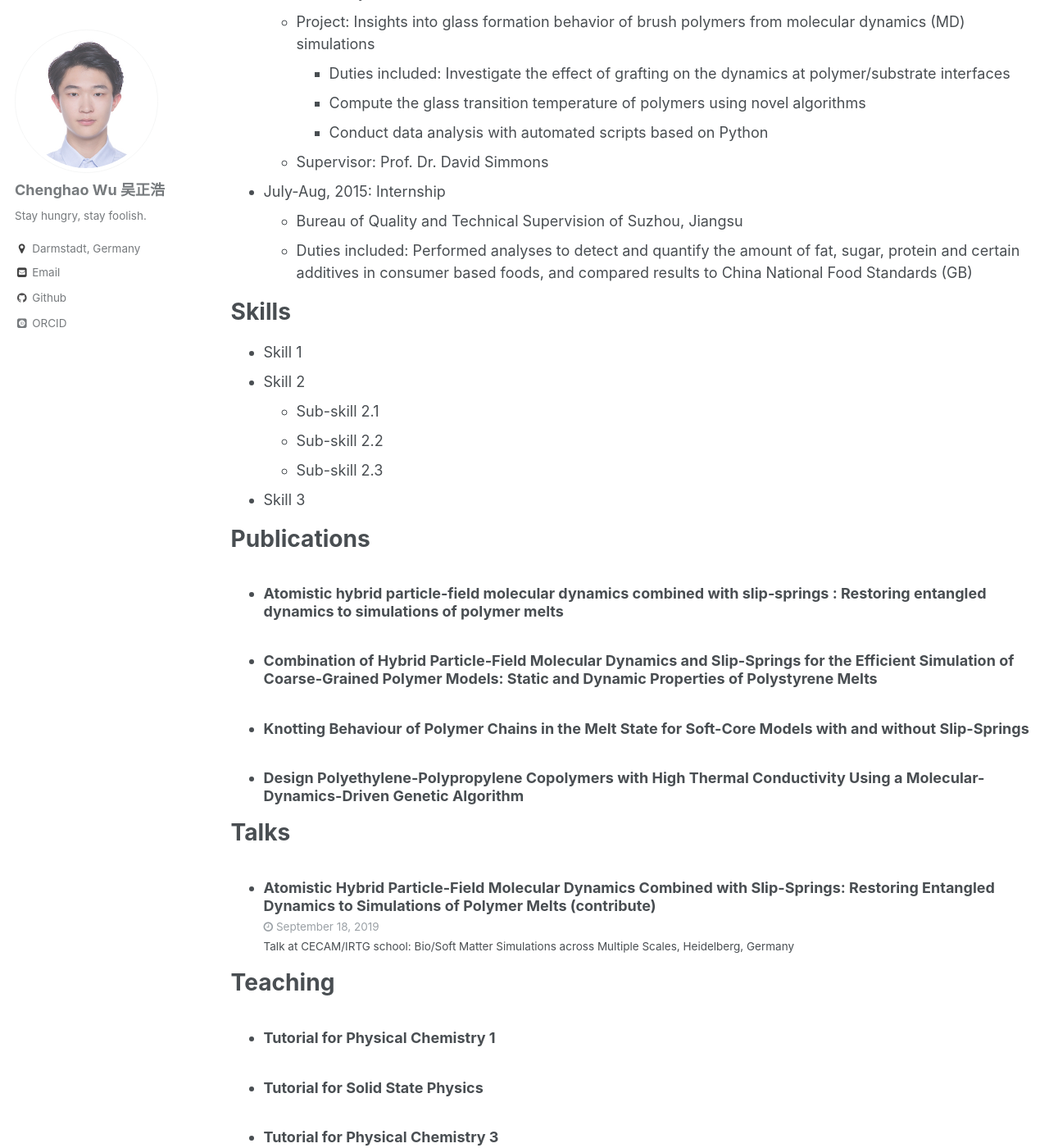
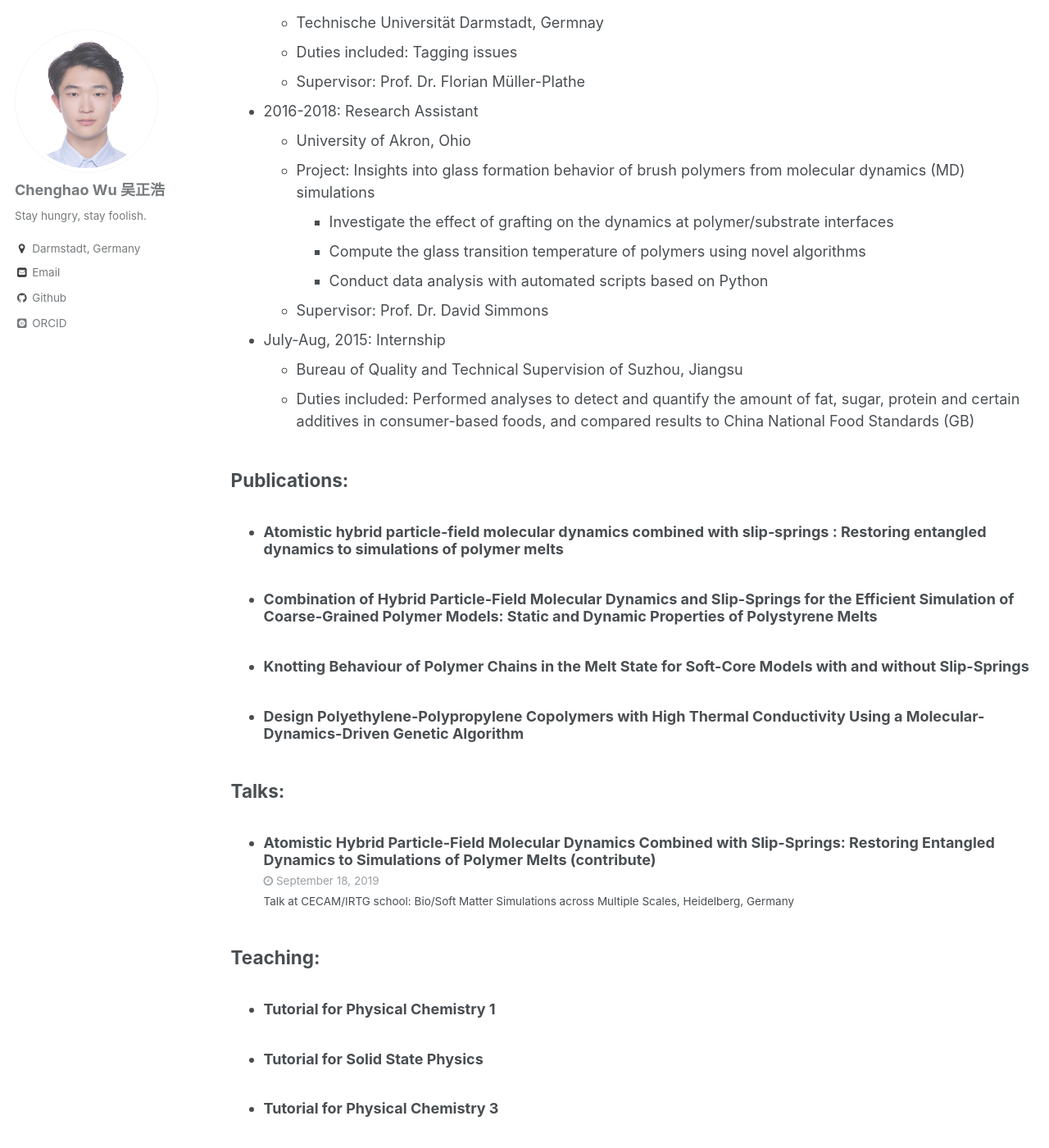
Before and after one commit to Chenghao-Wu/Chenghao-Wu.github.io, a Jekyll site: the page built from _pages/cv.md, in a window 1280 px wide and 1400 px high, scrolled down 584 px. Shown: the whole window at 82% size. Built offline with Jekyll 4.4.1, drawn with Linux system fonts in a browser that asks for light colours; some web fonts are replaced; some of the changed text lies outside the part shown.

Commit message:
update 16

```diff
--- a/_pages/cv.md
+++ b/_pages/cv.md
@@ -9,15 +9,22 @@ redirect_from:
 
 {% include base_path %}
 
-Education
+
+<div align="center">Zhenghao Wu</div>
 ======
+
+<div align="center">+49 152-3780-1179 |   Alarich-Weiss-Str. 8, Darmstadt 64287 | z.wu@theo.chemie.tu-darmstadt.de </div>
+
+
+Education:
+------
 
 * Ph.D in Technische Universität Darmstadt, Germany, 2021 (expected)
 * M.S. in University of Akron, United States, 2016-2018
-* B.S. in Soochow University, China, 2013-2017
+* B.S. in Soochow University, China, 2013-2016
 
-Research experience
-======
+Research experience:
+------
 * 2018-2020: Research Assistant
   * Technische Universität Darmstadt, Germnay
   * Duties included: Tagging issues
@@ -26,17 +33,36 @@ Research experience
 * 2016-2018: Research Assistant
   * University of Akron, Ohio
   * Project: Insights into glass formation behavior of brush polymers from molecular dynamics (MD) simulations
-    * Duties included: Investigate the effect of grafting on the dynamics at polymer/substrate interfaces
+    * Investigate the effect of grafting on the dynamics at polymer/substrate interfaces
     * Compute the glass transition temperature of polymers using novel algorithms
     * Conduct data analysis with automated scripts based on Python
   * Supervisor: Prof. Dr. David Simmons
 
 * July-Aug, 2015: Internship
   * Bureau of Quality and Technical Supervision of Suzhou, Jiangsu
-  * Duties included: Performed analyses to detect and quantify the amount of fat, sugar, protein and certain additives in consumer based foods, and compared results to China National Food Standards (GB)
+  * Duties included: Performed analyses to detect and quantify the amount of fat, sugar, protein and certain additives in consumer-based foods, and compared results to China National Food Standards (GB)
 
-Skills
-======
+
+Publications:
+------
+  <ul>{% for post in site.publications %}
+    {% include archive-single-cv.html %}
+  {% endfor %}</ul>
+
+Talks:
+------
+  <ul>{% for post in site.talks %}
+    {% include archive-single-talk-cv.html %}
+  {% endfor %}</ul>
+
+Teaching:
+------
+  <ul>{% for post in site.teaching %}
+    {% include archive-single-cv.html %}
+  {% endfor %}</ul>
+
+Skills:
+------
 * Skill 1
 * Skill 2
   * Sub-skill 2.1
@@ -44,24 +70,7 @@ Skills
   * Sub-skill 2.3
 * Skill 3
 
-Publications
-======
-  <ul>{% for post in site.publications %}
-    {% include archive-single-cv.html %}
-  {% endfor %}</ul>
 
-Talks
-======
-  <ul>{% for post in site.talks %}
-    {% include archive-single-talk-cv.html %}
-  {% endfor %}</ul>
-
-Teaching
-======
-  <ul>{% for post in site.teaching %}
-    {% include archive-single-cv.html %}
-  {% endfor %}</ul>
-
-Service and leadership
-======
+Service and leadership:
+------
 * Currently signed in to 43 different slack teams
```
